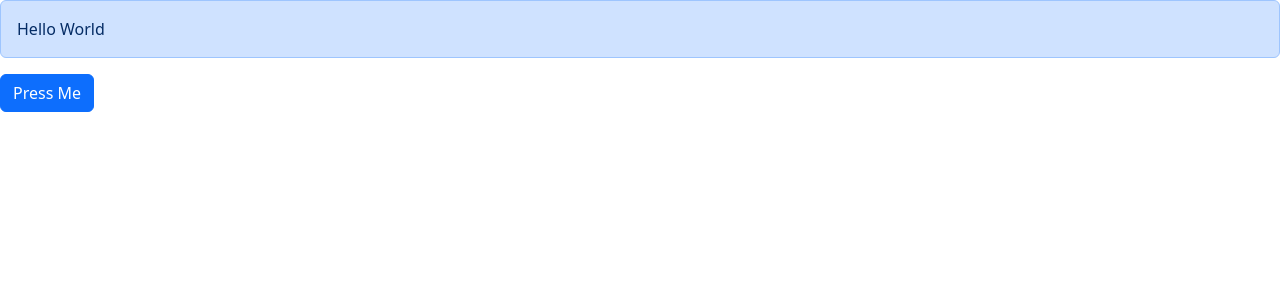
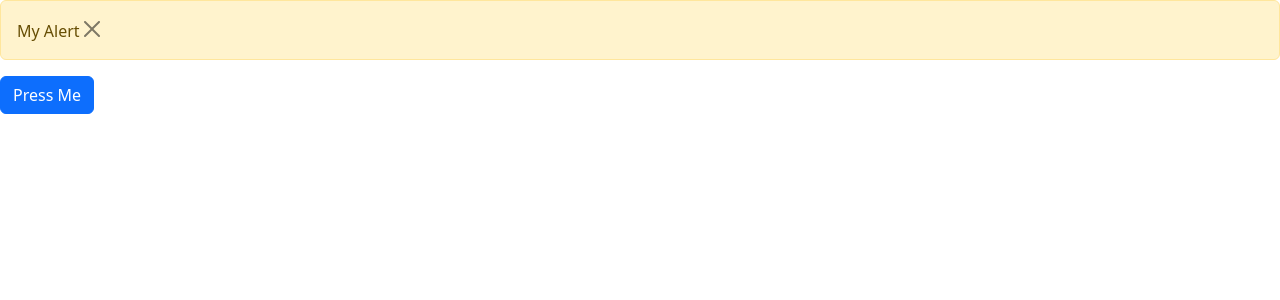
Before and after one commit to pinakpani-mukherjee/react-practice, a React (Vite) app: page / in a window 1280 px wide. Both pictures are taken after a click on the button "Press Me". Shown: the top 300 px of the page. Built offline with nearby package versions, Linux system fonts and the light colour scheme.

Commit message:
added button and react icons

```diff
--- a/package.json
+++ b/package.json
@@ -12,7 +12,8 @@
   "dependencies": {
     "bootstrap": "^5.3.2",
     "react": "^18.2.0",
-    "react-dom": "^18.2.0"
+    "react-dom": "^18.2.0",
+    "react-icons": "^4.12.0"
   },
   "devDependencies": {
     "@types/react": "^18.2.37",
--- a/src/App.tsx
+++ b/src/App.tsx
@@ -1,16 +1,22 @@
+import { useState } from "react";
 import "./App.css";
 import Alert from "./components/Alert";
 import TestButton from "./components/TestButton";
 
 function App() {
+  const [alertVisible, setAlertVisibility] = useState(false);
+
   const handleButtonPress = (text: string) => {
     console.log(text);
+    setAlertVisibility(true);
+  };
+
+  const handleDismissAlert = () => {
+    setAlertVisibility(false);
   };
   return (
     <div>
-      <Alert>
-        <span>Hello World</span>
-      </Alert>
+      {alertVisible && <Alert onClose={handleDismissAlert}>My Alert</Alert>}
       <TestButton text="Press Me" onButtonPressed={handleButtonPress} />
     </div>
   );
--- a/src/components/Alert.tsx
+++ b/src/components/Alert.tsx
@@ -2,10 +2,25 @@
 
 interface Props {
   children: ReactNode;
+  onClose: () => void;
 }
 
-const Alert = ({ children }: Props) => {
-  return <div className="alert alert-primary">{children}</div>;
+const Alert = ({ children, onClose }: Props) => {
+  return (
+    <div
+      className="alert alert-warning alert dismissible fade show "
+      role="alert"
+    >
+      {children}
+      <button
+        type="button"
+        className="btn-close"
+        data-dismiss="alert"
+        aria-label="Close"
+        onClick={onClose}
+      ></button>
+    </div>
+  );
 };
 
 export default Alert;
```
Also changed, not shown: 1 other file (tests, documents, lock files or other folders).
